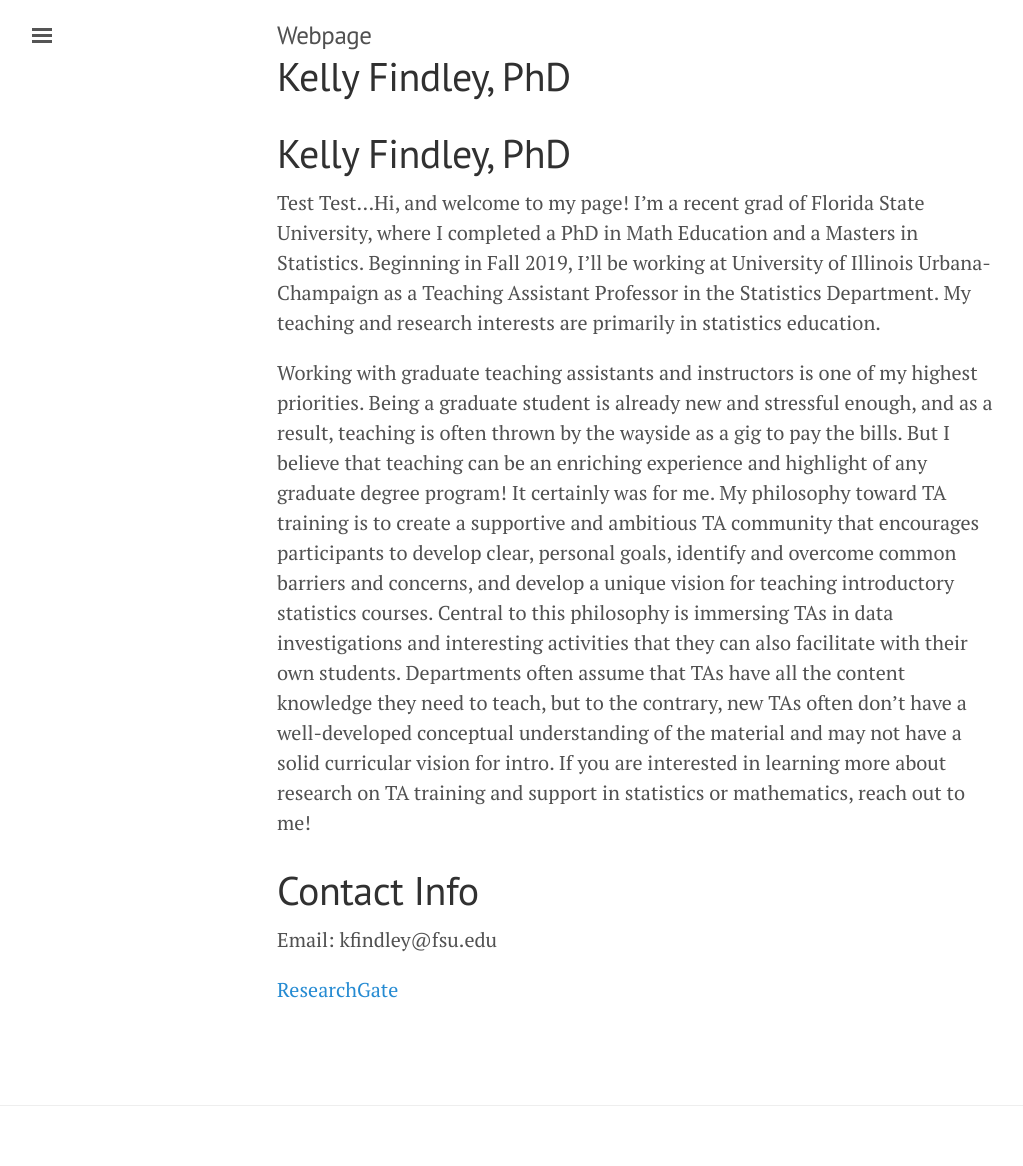
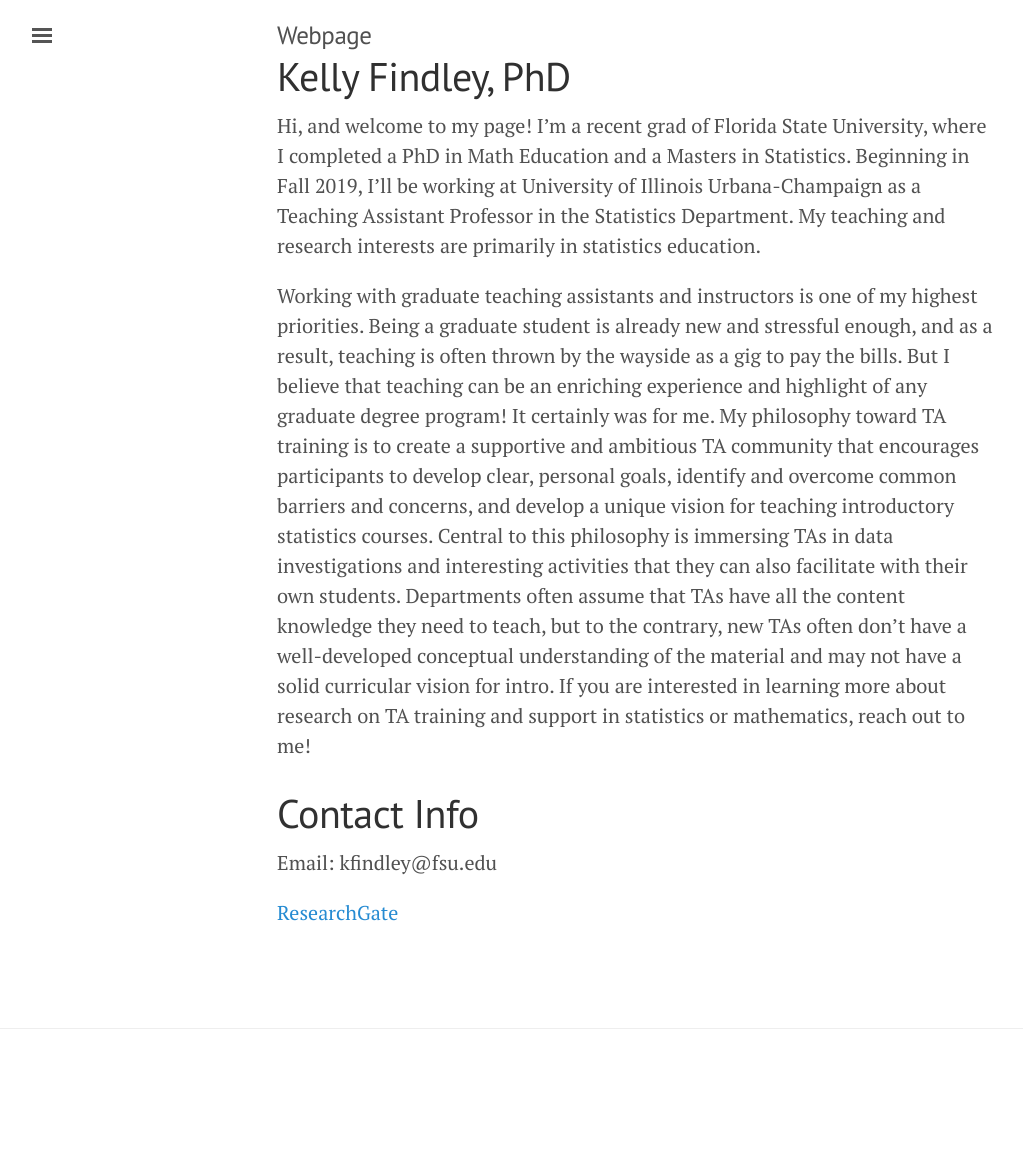
Before and after one commit to kelly-findley/kelly-findley.github.io, a Jekyll site: the page built from index.md, in a window 1280 px wide. Shown: the whole page, without its empty margins (3-1026 px from the left). Built offline with Jekyll 4.4.1, drawn with Linux system fonts in a browser that asks for light colours; our own code applies the rules of GitHub Pages for plain Markdown files; after the commit the page ends 1089 px from its top, so only the background shows below that.

Commit message:
No Duplicate

```diff
--- a/index.md
+++ b/index.md
@@ -1,6 +1,8 @@
-# Kelly Findley, PhD
+---
+title: Kelly Findley, PhD
+---
 
-Test Test...Hi, and welcome to my page! I'm a recent grad of Florida State University, where I completed a PhD in Math Education and a Masters in Statistics. Beginning in Fall 2019, I'll be working at University of Illinois Urbana-Champaign as a Teaching Assistant Professor in the Statistics Department. My teaching and research interests are primarily in statistics education.
+Hi, and welcome to my page! I'm a recent grad of Florida State University, where I completed a PhD in Math Education and a Masters in Statistics. Beginning in Fall 2019, I'll be working at University of Illinois Urbana-Champaign as a Teaching Assistant Professor in the Statistics Department. My teaching and research interests are primarily in statistics education.
 
 Working with graduate teaching assistants and instructors is one of my highest priorities. Being a graduate student is already new and stressful enough, and as a result, teaching is often thrown by the wayside as a gig to pay the bills. But I believe that teaching can be an enriching experience and highlight of any graduate degree program! It certainly was for me. My philosophy toward TA training is to create a supportive and ambitious TA community that encourages participants to develop clear, personal goals, identify and overcome common barriers and concerns, and develop a unique vision for teaching introductory statistics courses. Central to this philosophy is immersing TAs in data investigations and interesting activities that they can also facilitate with their own students. Departments often assume that TAs have all the content knowledge they need to teach, but to the contrary, new TAs often don't have a well-developed conceptual understanding of the material and may not have a solid curricular vision for intro. If you are interested in learning more about research on TA training and support in statistics or mathematics, reach out to me!
 
```
